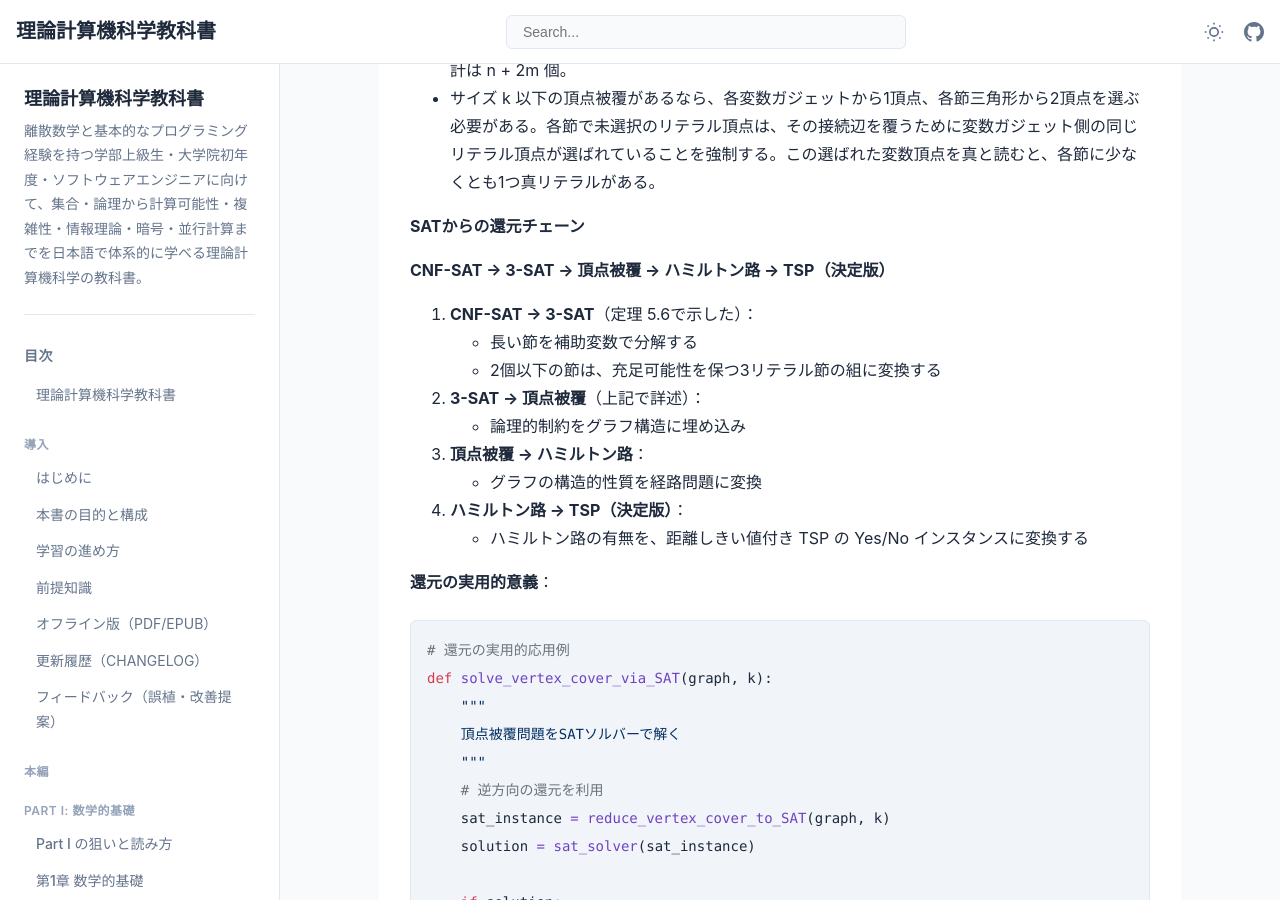
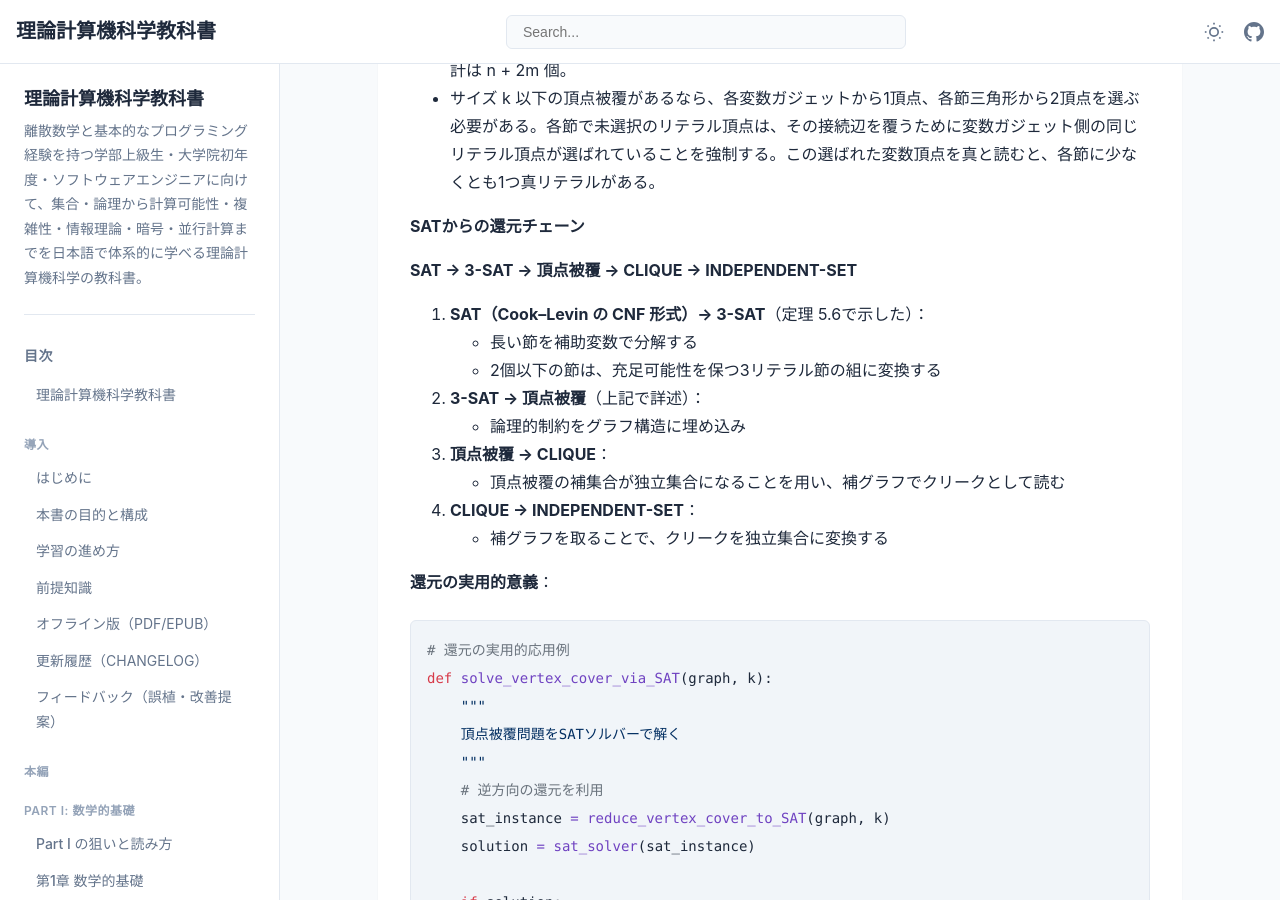
Before and after one commit to itdojp/theoretical-computer-science-textbook, a Jekyll site: the page built from docs/chapter-5/index.md, in a window 1280 px wide and 900 px high, scrolled down 14351 px. Built offline with Jekyll 4.4.1, drawn with Linux system fonts in a browser that asks for light colours.

Commit message:
align chapter 5 reduction chain with diagram

```diff
--- a/docs/chapter-5/index.md
+++ b/docs/chapter-5/index.md
@@ -447,20 +447,20 @@ x_i ────── ¬x_i
 
 **SATからの還元チェーン**
 
-**CNF-SAT → 3-SAT → 頂点被覆 → ハミルトン路 → TSP（決定版）**
+**SAT → 3-SAT → 頂点被覆 → CLIQUE → INDEPENDENT-SET**
 
-1. **CNF-SAT → 3-SAT**（定理 5.6で示した）：
+1. **SAT（Cook–Levin の CNF 形式）→ 3-SAT**（定理 5.6で示した）：
    - 長い節を補助変数で分解する
    - 2個以下の節は、充足可能性を保つ3リテラル節の組に変換する
 
 2. **3-SAT → 頂点被覆**（上記で詳述）：
    - 論理的制約をグラフ構造に埋め込み
 
-3. **頂点被覆 → ハミルトン路**：
-   - グラフの構造的性質を経路問題に変換
+3. **頂点被覆 → CLIQUE**：
+   - 頂点被覆の補集合が独立集合になることを用い、補グラフでクリークとして読む
 
-4. **ハミルトン路 → TSP（決定版）**：
-   - ハミルトン路の有無を、距離しきい値付き TSP の Yes/No インスタンスに変換する
+4. **CLIQUE → INDEPENDENT-SET**：
+   - 補グラフを取ることで、クリークを独立集合に変換する
 
 **還元の実用的意義**：
 
```
Also changed, not shown: src/chapter-5/index.md (+6 -6 lines).
